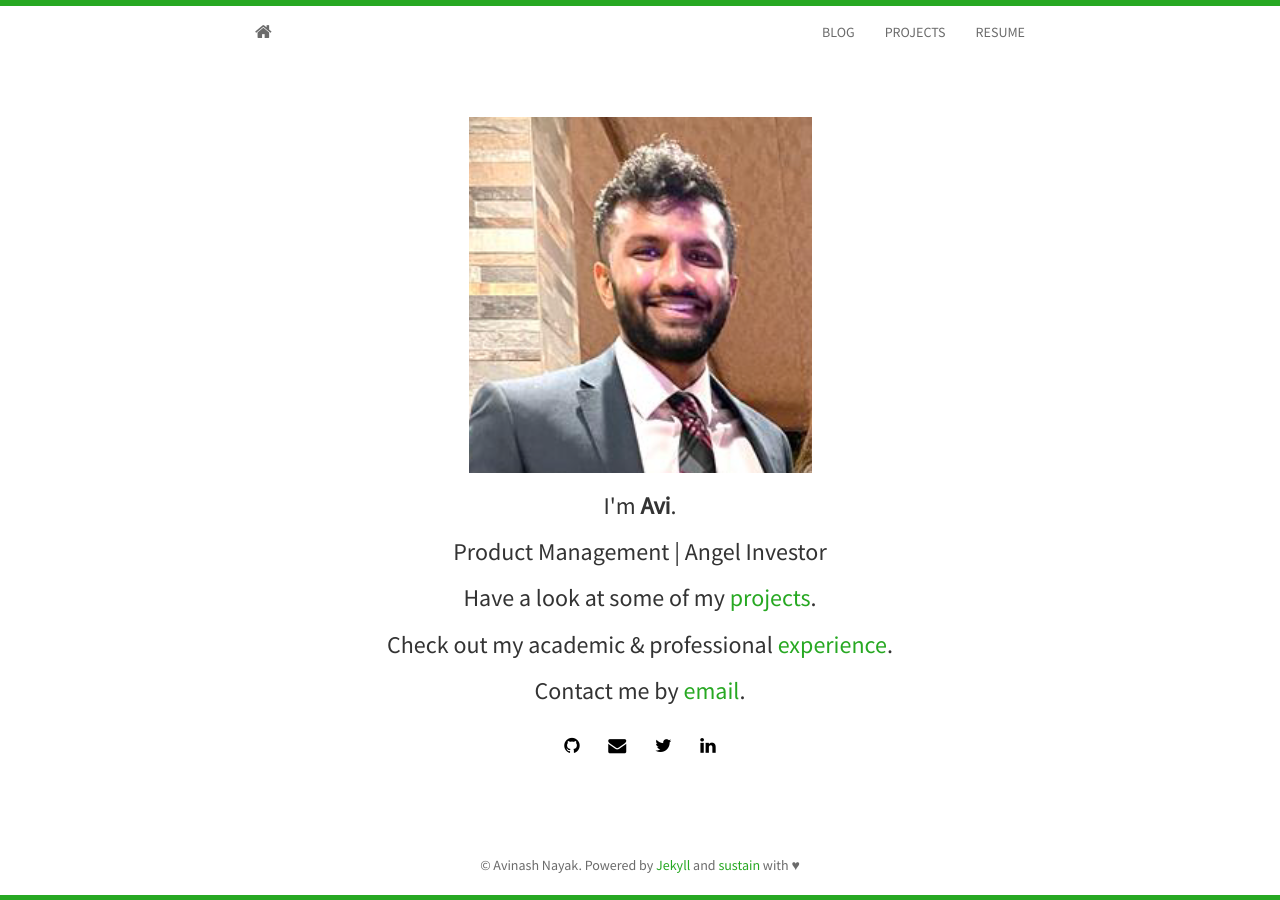
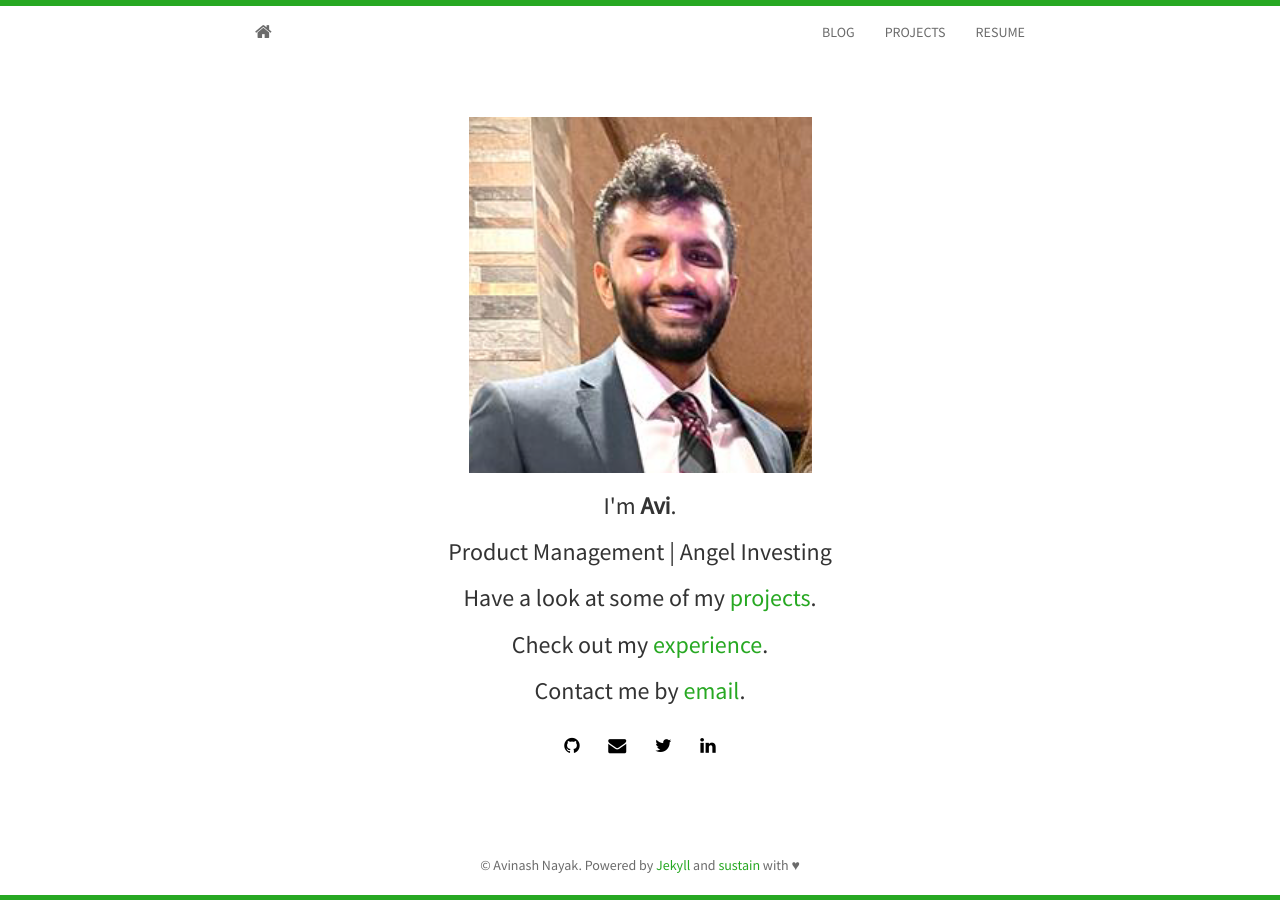
Before and after one commit to avinayak14/avinayak14.github.io, a Jekyll site: the page built from index.html, in a window 1280 px wide. Built offline with Jekyll 4.4.1, drawn with Linux system fonts in a browser that asks for light colours; nearby versions of some CDN libraries; the list of posts is cut into pages by our own code.

Commit message:
minor changes

```diff
--- a/index.html
+++ b/index.html
@@ -8,9 +8,9 @@ layout: home
 		<img class="img-square" src="{{ site.baseurl }}static/img/{{ site.avatar }}" alt="Responsive image">
 	  </div>
 	  <h3>I'm <strong>{{ site.author }}</strong>. </h3>
-	  <h3>Product Management | Angel Investor </h3>
+	  <h3>Product Management | Angel Investing </h3>
 	  <h3>Have a look at some of my <a href="{{ site.baseurl }}projects.html"> projects</a>.</h3>
-	  <h3>Check out my academic &amp; professional <a href="{{ site.baseurl }}vitae.html">experience</a>.</h3>
+	  <h3>Check out my <a href="{{ site.baseurl }}vitae.html">experience</a>.</h3>
 	  <h3>Contact me by <a href="mailto:{{ site.email }}">email</a>.</h3>
 	  {% include social.html %}
 	</div>
```
